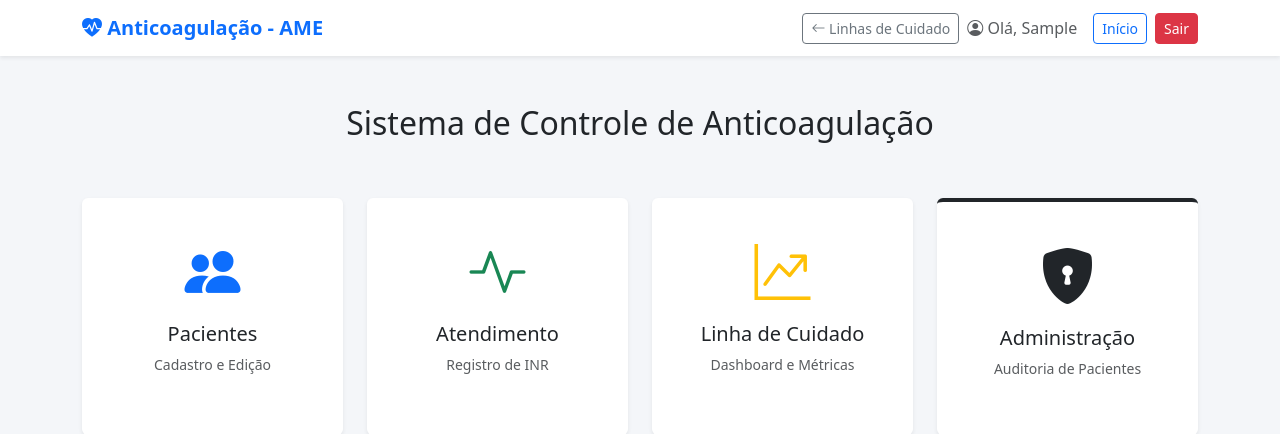
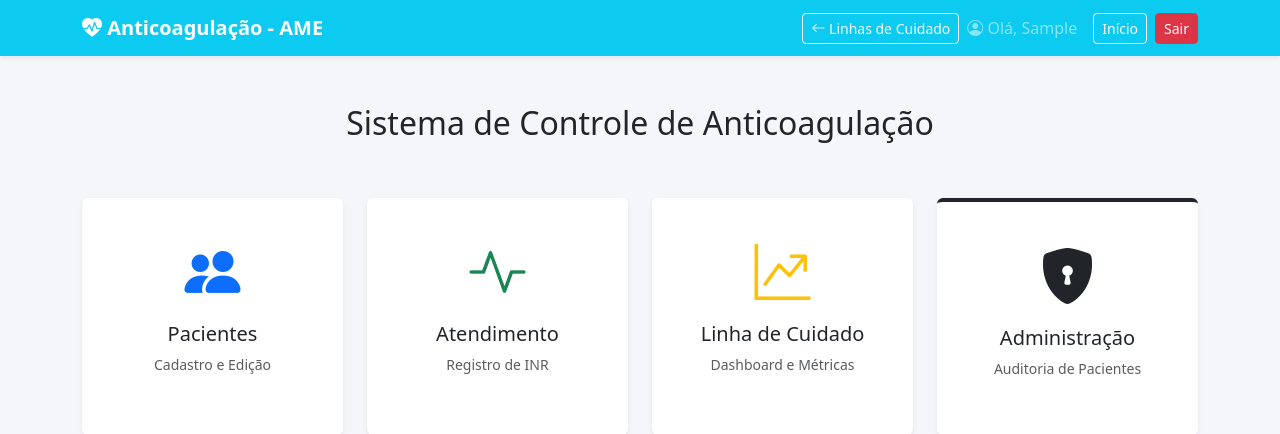
Before and after one commit to titonel/lca, a Django app: page /anticoagulacao/ in a window 1280 px wide. Shown: the top 434 px of the page. Run offline with Django 5.2, Linux system fonts and the light colour scheme; the visitor is signed in with stand-in values (Sample User, id 1).

Commit message:
Update navigation bars color from blue to cyan
- core/base.html: bg-primary → bg-info (Bootstrap cyan)
- anticoagulacao/base.html: white navbar with blue brand → bg-info with white text
- hipertensao/sidebar.html: top navbar bg-dark → bg-info; sidebar #004587 → #0e7490 (dark cyan)

https://claude.ai/code/session_01FjeAu6SFxL2Xiz87rHP3mY

```diff
--- a/anticoagulacao/templates/anticoagulacao/base.html
+++ b/anticoagulacao/templates/anticoagulacao/base.html
@@ -11,11 +11,11 @@
         body { background-color: #f4f6f9; }
         .card-menu { transition: transform 0.2s; cursor: pointer; }
         .card-menu:hover { transform: translateY(-5px); box-shadow: 0 4px 15px rgba(0,0,0,0.1); }
-        .navbar-brand { font-weight: bold; color: #0d6efd !important; }
+        .navbar-brand { font-weight: bold; color: #fff !important; }
     </style>
 </head>
 <body>
-    <nav class="navbar navbar-expand-lg navbar-light bg-white shadow-sm mb-4">
+    <nav class="navbar navbar-expand-lg navbar-dark bg-info shadow-sm mb-4">
     <div class="container">
         <a class="navbar-brand" href="{% url 'ac:index' %}">
             <i class="bi bi-heart-pulse-fill"></i> Anticoagulação - AME
@@ -23,13 +23,13 @@
 
         {% if user.is_authenticated %}
         <div class="d-flex align-items-center">
-            <a href="{% url 'index' %}" class="btn btn-outline-secondary btn-sm me-2">
+            <a href="{% url 'index' %}" class="btn btn-outline-light btn-sm me-2">
                 <i class="bi bi-arrow-left"></i> Linhas de Cuidado
             </a>
-            <span class="text-muted me-3">
+            <span class="text-white-50 me-3">
                 <i class="bi bi-person-circle"></i> Olá, {{ user.get_short_name|default:user.username }}
             </span>
-            <a href="{% url 'ac:index' %}" class="btn btn-outline-primary btn-sm me-2">Início</a>
+            <a href="{% url 'ac:index' %}" class="btn btn-outline-light btn-sm me-2">Início</a>
             <a href="{% url 'logout' %}" class="btn btn-danger btn-sm">Sair</a>
         </div>
         {% endif %}
--- a/core/templates/base.html
+++ b/core/templates/base.html
@@ -14,7 +14,7 @@
     {% block extra_css %}{% endblock %}
 </head>
 <body>
-    <nav class="navbar navbar-expand-lg navbar-dark bg-primary shadow-sm">
+    <nav class="navbar navbar-expand-lg navbar-dark bg-info shadow-sm">
         <div class="container-fluid px-4">
             <a class="navbar-brand" href="{% url 'index' %}">
                 <i class="fas fa-hospital me-2"></i>Linhas de Cuidado - AME
--- a/hipertensao/templates/hipertensao/sidebar.html
+++ b/hipertensao/templates/hipertensao/sidebar.html
@@ -10,16 +10,16 @@
     <style>
         body { min-height: 100vh; display: flex; flex-direction: column; }
         .wrapper { display: flex; flex: 1; }
-        .sidebar { min-width: 250px; background-color: #004587; color: white; min-height: 100vh; }
+        .sidebar { min-width: 250px; background-color: #0e7490; color: white; min-height: 100vh; }
         .sidebar a { color: rgba(255,255,255,0.8); text-decoration: none; padding: 15px; display: block; }
-        .sidebar a:hover { background-color: #003366; color: white; }
+        .sidebar a:hover { background-color: #0891b2; color: white; }
         .sidebar a.active { background-color: #F26522; color: white; }
         .content { flex: 1; padding: 20px; background-color: #f8f9fa; }
     </style>
 </head>
 <body>
 
-    <nav class="navbar navbar-dark bg-dark px-3">
+    <nav class="navbar navbar-dark bg-info px-3">
         <a class="navbar-brand" href="{% url 'has:index' %}">AME - Linha de Cuidado de Hipertensão</a>
         <div class="text-white">
             Olá, {{ user.get_full_name|default:user.username }}
```
